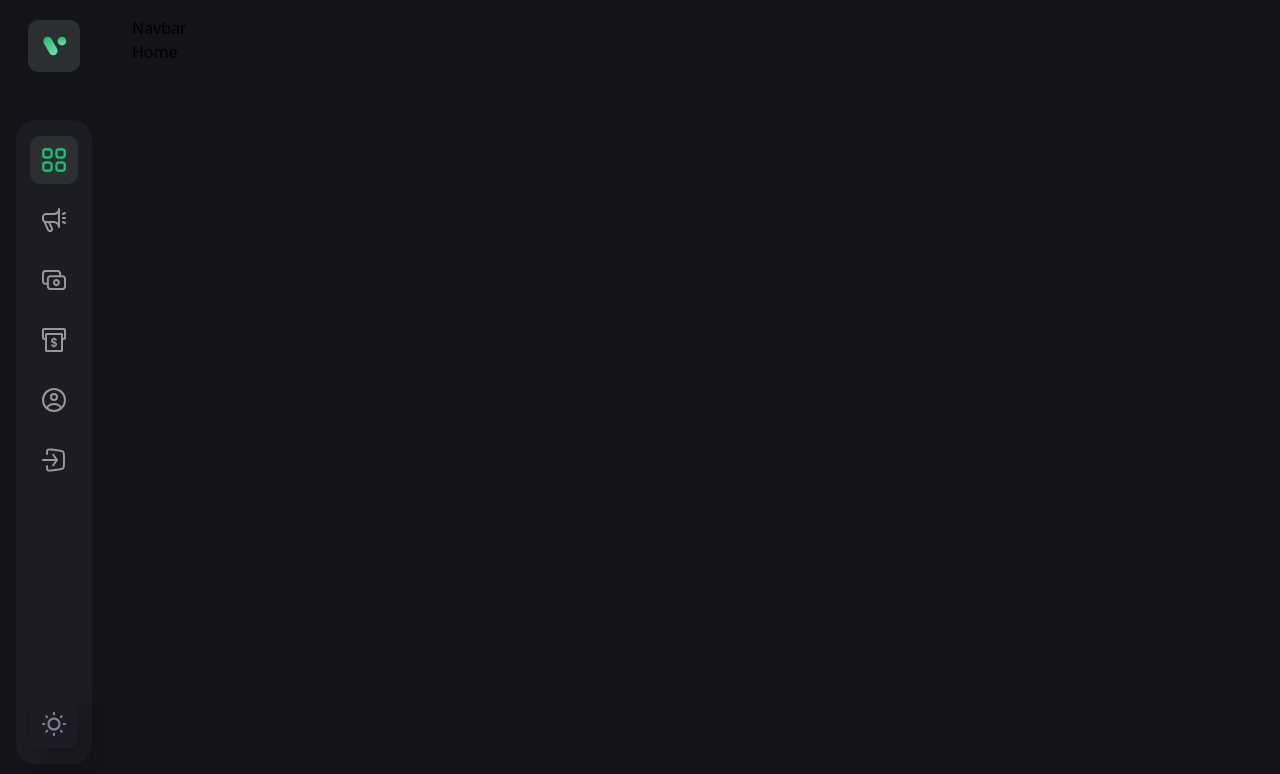
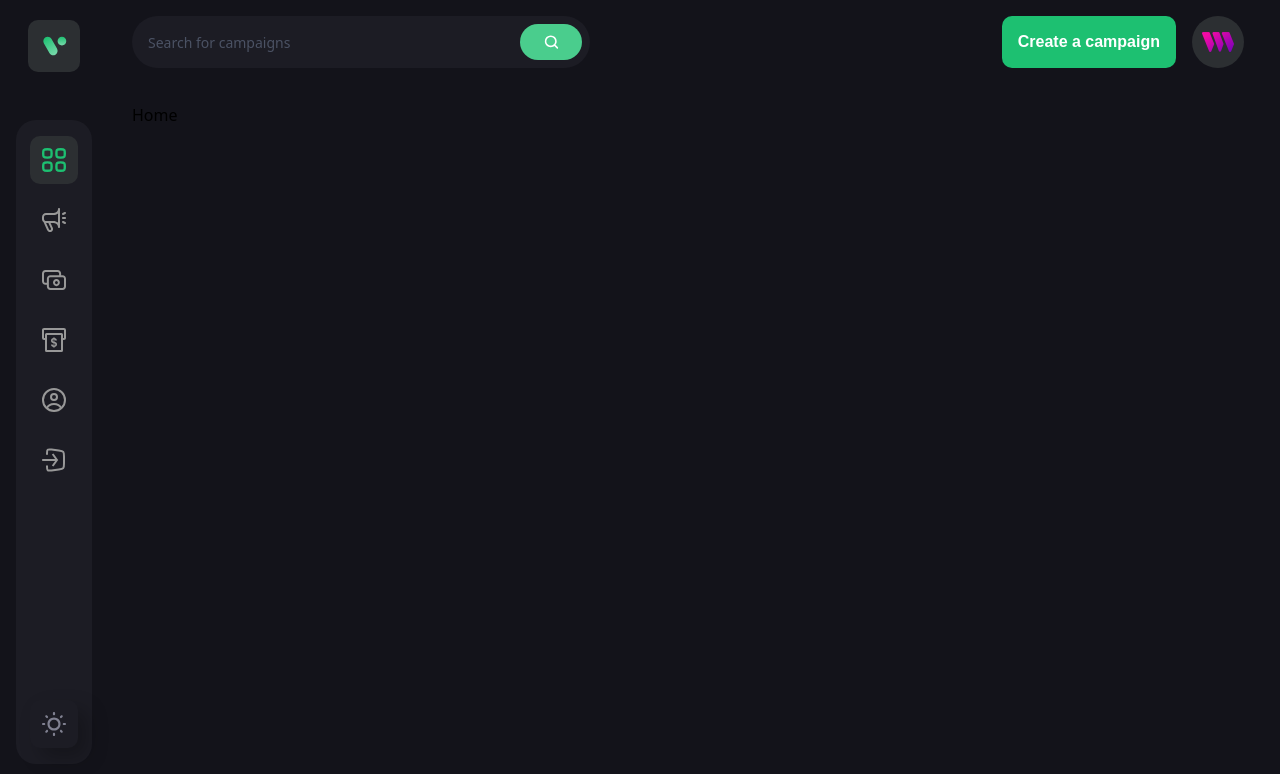
Before and after one commit to gurjeetsinghvirdee/eth-fund, a React (Vite) app in the folder client/: page / in a window 1280 px wide. Shown: the top 774 px of the page. Built offline with nearby package versions, Linux system fonts and the light colour scheme; what @thirdweb-dev/react would draw is missing.

Commit message:
creating anavigation

```diff
--- /dev/null
+++ b/client/src/components/CustomButton.jsx
@@ -0,0 +1,16 @@
+import React from 'react';
+
+const CustomButton = ({ btnType, title, handleClick, styles }) => {
+  return (
+    <button
+      type={btnType}
+      className={` font-epilouge font-semibold text-[16px] leading-[26px]
+        text-white min-h-[52px] px-4 rounded-[10px] ${styles}`}
+      onClick={handleClick}
+    >
+      {title}
+    </button>
+  )
+}
+
+export default CustomButton
--- a/client/src/components/Navbar.jsx
+++ b/client/src/components/Navbar.jsx
@@ -1,8 +1,47 @@
-import React from 'react'
+import React, { useState } from 'react';
+import { Link, useNavigate } from 'react-router-dom';
+
+import { CustomButton } from './';
+import { logo, menu, search, thirdweb } from '../assets';
+import { navlinks } from '../constants';
 
 const Navbar = () => {
+  const navigate = useNavigate();
+  const [isActive, setIsActive] = useState('dashboard');
+  const [toggleDrawer, setToggleDrawer] = useState(false)
+
+  const address = '0xabcd';
+
   return (
-    <div>Navbar</div>
+    <div className="flex md:flex-row flex-col-reverse justify-between mb-[35px] gap-6">
+      <div className="lg:flex-1 flex flex-row max-w-[458px] py-2 pl-4 pr-2 h-[52px] bg-[#1c1c24] rounded-[100px]">
+        <input type="text" placeholder='Search for campaigns'
+          className='flex w-full font-epilogue font-normal text-[14px] placeholder:text-[#4b5264]
+          text-white bg-transparent outline-none' />
+        <div className="w-[72px] h-full rounded-[20px] bg-[#4acd8d] flex justify-center items-center cursor-pointer">
+          <img src={search} alt='search' className='w-[15px] h-[15px] object-contain'/>
+        </div>
+      </div>
+
+      <div className='sm:flex hidden flex-row justify-end gap-4'>
+        <CustomButton
+          btnType="button"
+          title={address ? 'Create a campaign' : 'Connect'}
+          styles={address ? 'bg-[#1dc071]' : 'bg-[#8c6d6d]'}
+          handleClick={() => {
+            if(address) navigate('create-campaign')
+            else 'connect()'
+          }}
+        />
+
+        <Link to="/profile" >
+          <div className='w-[52px] h-[52px] rounded-full bg-[#2c2f32]
+            flex justify-center items-center cursor-pointer'>
+            <img src={thirdweb} alt="user" className='w-[60%] h-[60%] object-contain' />
+          </div>
+        </Link>
+      </div>
+    </div>
   )
 }
 
--- a/client/src/components/index.js
+++ b/client/src/components/index.js
@@ -1,2 +1,3 @@
 export { default as Sidebar } from './Sidebar';
 export { default as Navbar } from './Navbar';
+export { default as CustomButton } from './CustomButton';
```
